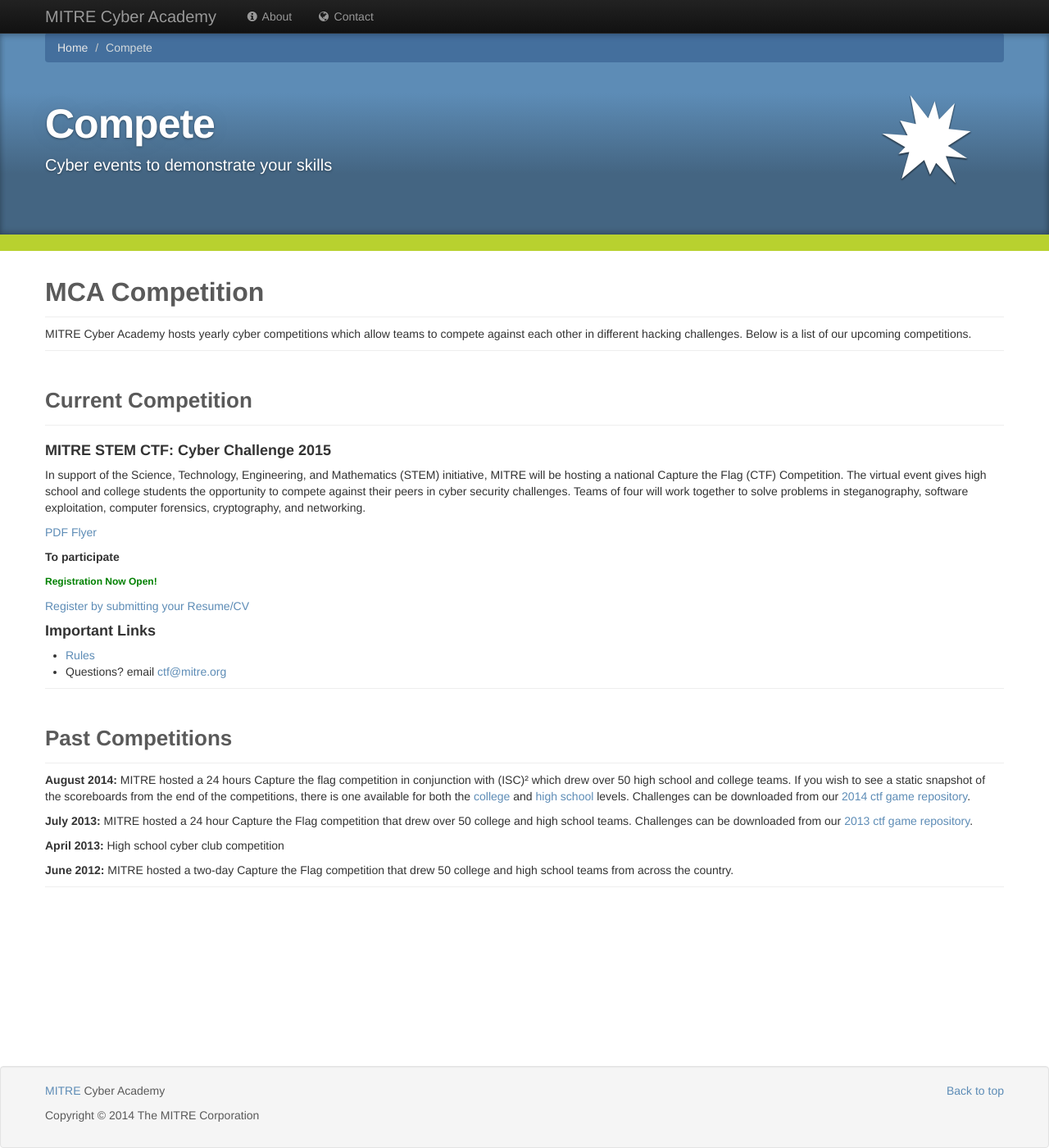
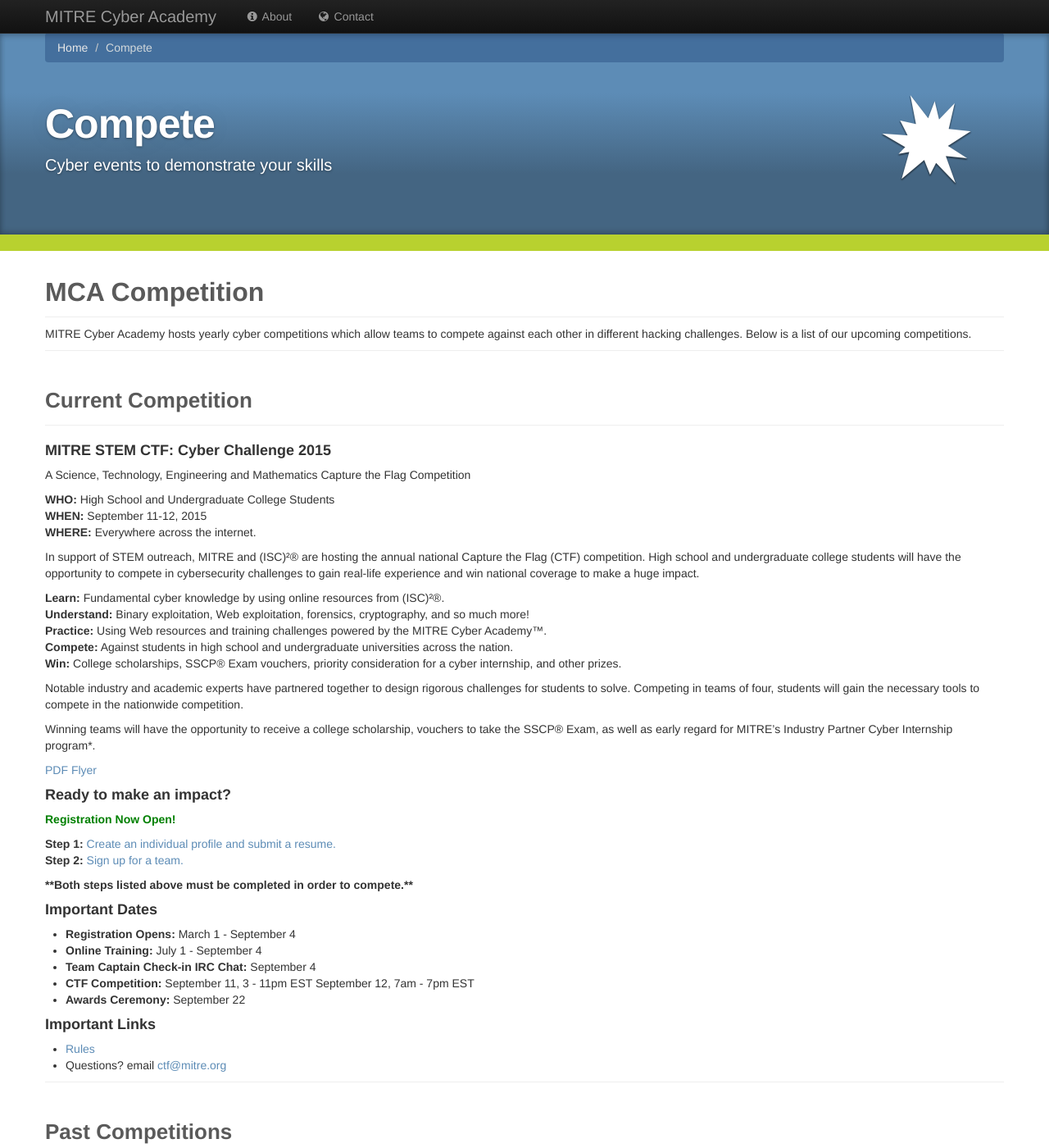
Before and after one commit to mitre-cyber-academy/mitre-cyber-academy.github.io, a Jekyll site: the page built from competitions/index.html, in a window 1280 px wide and 1400 px high. Shown: the whole window at 82% size. Built offline with Jekyll 4.4.1, drawn with Linux system fonts in a browser that asks for light colours.

Commit message:
Consolidate information about registration to single page in order to ease flow of registration.

```diff
--- a/competitions/index.html
+++ b/competitions/index.html
@@ -37,18 +37,45 @@ redirect_from:
      </div>
     <div class="maincontent row-fluid">
         <h4>MITRE STEM CTF: Cyber Challenge 2015</h4>
+        <p>A Science, Technology, Engineering and Mathematics Capture the Flag Competition</p>
         <p>
-            In support of the Science, Technology, Engineering, and Mathematics (STEM) initiative, MITRE will be hosting a national Capture the Flag (CTF) Competition. The virtual event gives high school and college students the opportunity to compete against their peers in cyber security challenges. Teams of four will work together to solve problems in steganography, software exploitation, computer forensics, cryptography, and networking.
+            <b>WHO:</b> High School and Undergraduate College Students<br />
+            <b>WHEN:</b> September 11-12, 2015<br />
+            <b>WHERE:</b> Everywhere across the internet.<br />
         </p>
         <p>
-        <a href="stem-ctf-2015.pdf">PDF Flyer</a>
+            In support of STEM outreach, MITRE and (ISC)²® are hosting the annual national Capture the Flag (CTF) competition. High school and undergraduate college students will have the opportunity to compete in cybersecurity challenges to gain real-life experience and win national coverage to make a huge impact.
+        </p>
+        <p>
+            <b>Learn:</b> Fundamental cyber knowledge by using online resources from (ISC)²®. <br />
+            <b>Understand:</b> Binary exploitation, Web exploitation, forensics, cryptography, and so much more! <br />
+            <b>Practice:</b> Using Web resources and training challenges powered by the MITRE Cyber Academy™. <br />
+            <b>Compete:</b> Against students in high school and undergraduate universities across the nation. <br />
+            <b>Win:</b> College scholarships, SSCP® Exam vouchers, priority consideration for a cyber internship, and other prizes.
+        </p>
+        <p>Notable industry and academic experts have partnered together to design rigorous challenges for students to solve. Competing in teams of four, students will gain the necessary tools to compete in the nationwide competition. </p>
+
+        <p>Winning teams will have the opportunity to receive a college scholarship, vouchers to take the SSCP® Exam, as well as early regard for MITRE’s Industry Partner Cyber Internship program*.</p>
+
+        <p><a href="stem-ctf-2015.pdf">PDF Flyer</a></p>
+
+        <h4>Ready to make an impact?</h5>
+        <p>
+            <h5 style="color:green;">Registration Now Open!</h6>
+            <b>Step 1:</b> <a href="https://sjobs.brassring.com/1033/ASP/TG/cim_default.asp?SID=^lFTp_slp_rhc_koIMumhj0EeaWDe8I0vjn9f/ky1GmbufywqLp5nnOtlfVtD9g==&RegType=SubmitNow">Create an individual profile and submit a resume.</a><br />
+            <b>Step 2:</b> <a href="https://ctf-registration.herokuapp.com">Sign up for a team.</a>
         </p>
 
-        <h5>To participate </h5>
-        <p>
-            <h6 style="color:green;">Registration Now Open!</h6>
-            <a href="https://jobs.brassring.com/1033/ASP/TG/cim_home.asp?partnerid=119&siteid=5731">Register by submitting your Resume/CV</a>
-        </p>
+        <p><b>**Both steps listed above must be completed in order to compete.**</b></p>
+
+        <h4>Important Dates</h4>
+        <ul>
+            <li><b>Registration Opens:</b> March 1 - September 4</li>
+            <li><b>Online Training:</b> July 1 - September 4 </li>
+            <li><b>Team Captain Check-in IRC Chat:</b> September 4</li>
+            <li><b>CTF Competition:</b> September 11, 3 - 11pm EST September 12, 7am - 7pm EST</li>
+            <li><b>Awards Ceremony:</b> September 22</li>
+        </ul>
 
         <h4>Important Links</h4>
         <ul>
```
